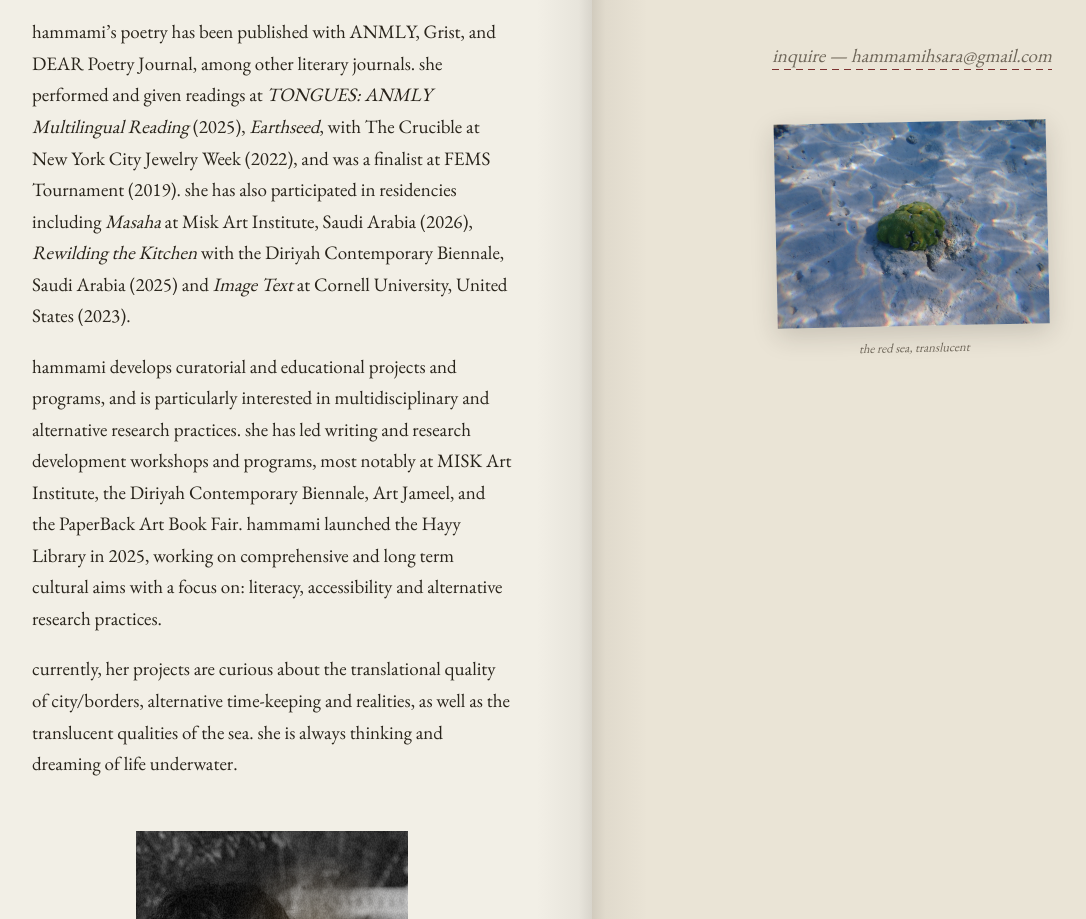
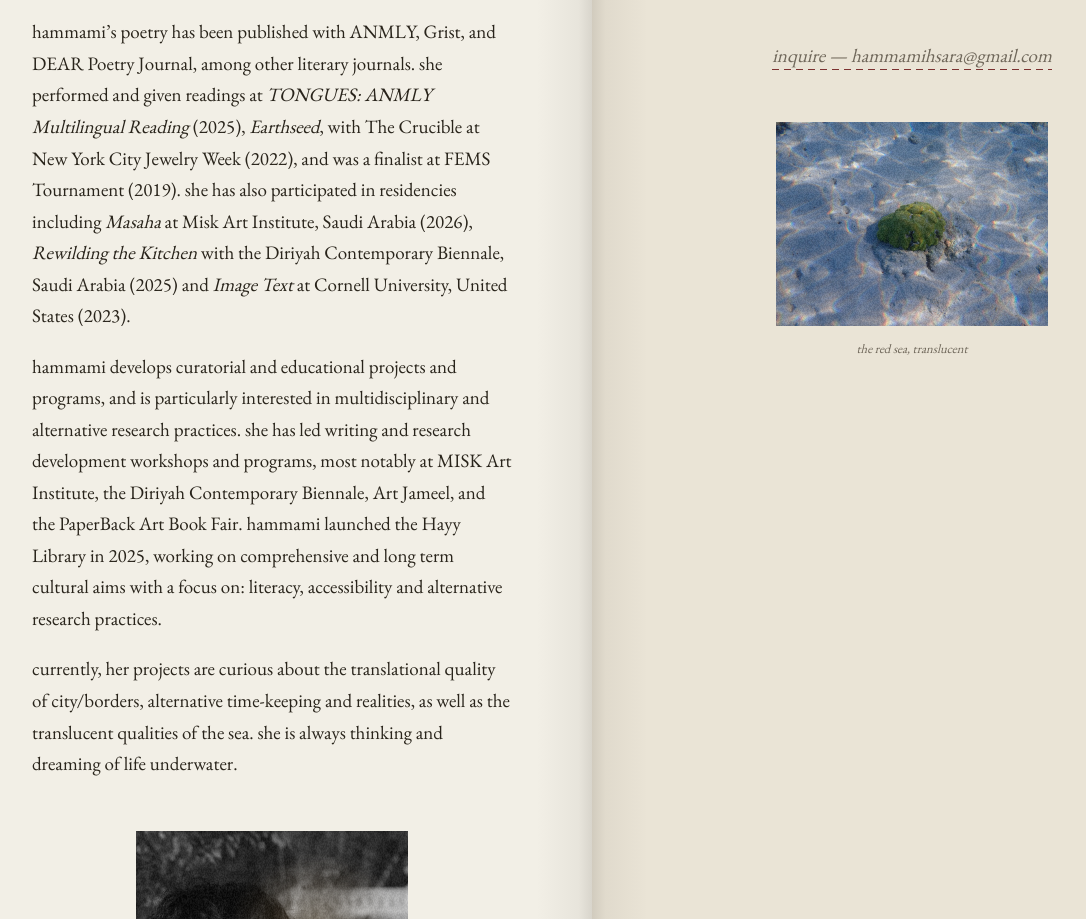
Before and after one commit to hammamihsara-hue/hammamihsara-hue.github.io, an Astro site: page / in a window 1280 px wide. Shown: the part 1236-2155 px from the top of the page, without its empty margins (48-1134 px from the left). Built offline with nearby package versions, Linux system fonts and the light colour scheme; Astro itself is replaced by a stand-in of ours.

Commit message:
Straighten and illuminate Red Sea image

```diff
--- a/src/pages/index.astro
+++ b/src/pages/index.astro
@@ -104,8 +104,11 @@ import portrait from '../assets/portrait.jpg';
             inquire — hammamihsara@gmail.com
           </a>
         </p>
-        <figure class="tipped-in">
-          <Image src={coral} alt="A green coral head on pale sand, seen through shallow prismatic water." widths={[420, 820]} sizes="17rem" quality={80} />
+        <figure class="tipped-in tipped-in--straight">
+          <div class="plate-frame" data-light>
+            <Image src={coral} alt="A green coral head on pale sand, seen through shallow prismatic water." widths={[420, 820]} sizes="17rem" quality={80} />
+            <div class="plate-light" aria-hidden="true"></div>
+          </div>
           <figcaption>the red sea, translucent</figcaption>
         </figure>
       </div>
```
